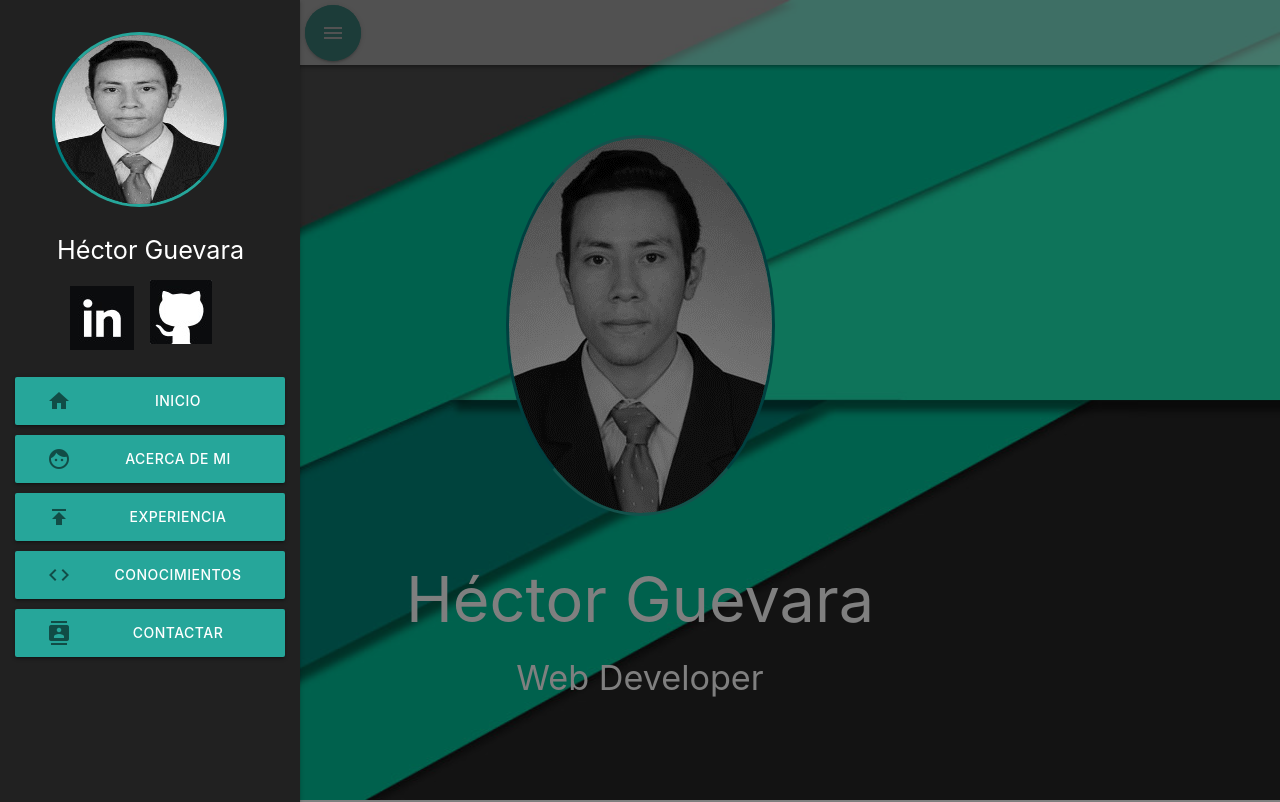
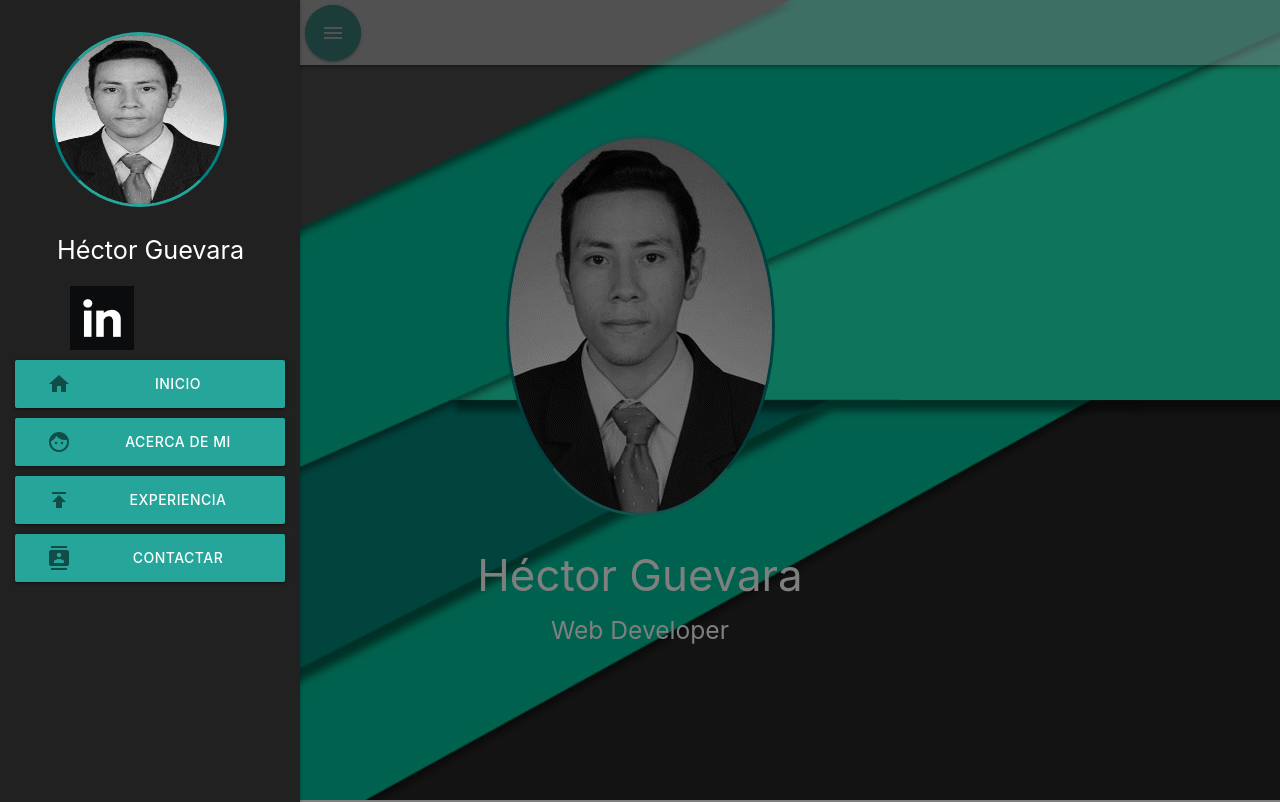
Before and after one commit to hector97xd/WebPersonal, a website: page public/index.html in a window 1280 px wide. Shown: the top 802 px of the page. Drawn offline with Linux system fonts and the light colour scheme.

Commit message:
Update index.html

```diff
--- a/public/index.html
+++ b/public/index.html
@@ -36,10 +36,10 @@
                         <img src="fonts/FOTO.png" class="perfil">
                     </div>
                     <div class="center-align">
-                        <h1 class="white-text">Héctor Guevara</h1>
+                        <h3 class="white-text">Héctor Guevara</h3>
                     </div>
                     <div class="center-align">
-                        <h4 class="white-text">Web Developer</h4>
+                        <h5 class="white-text">Web Developer</h5>
                     </div>
                 </div>
                 <div class="hide-on-large-only">
@@ -76,13 +76,7 @@
 
                 </a>
             </div>
-            <div id="github">
-                <a href="#!">
-
-                </a>
-            </div>
         </div>
-        <br>
         <li>
             <a class="waves-effect waves-light btn-large" href="#home">
                 <i class="material-icons left">home</i>Inicio</a>
@@ -100,11 +94,6 @@
         </li>
         <li>
             <a class="waves-effect waves-light btn-large">
-                <i class="material-icons left">code</i>Conocimientos</a>
-
-        </li>
-        <li>
-            <a class="waves-effect waves-light btn-large">
                 <i class="material-icons left">contacts</i>Contactar</a>
 
         </li>
@@ -117,10 +106,7 @@
         <div class="row">
             <div class="col l11 offset-l1">
                 <div class="row">
-
                     <div class="container">
-                        <br>
-                        <br>
                         <div class="card-panel teal">
                             <div class="center-align">
                                 <h3 align="center" style="color:black">Acerca de mi</h3>
```
